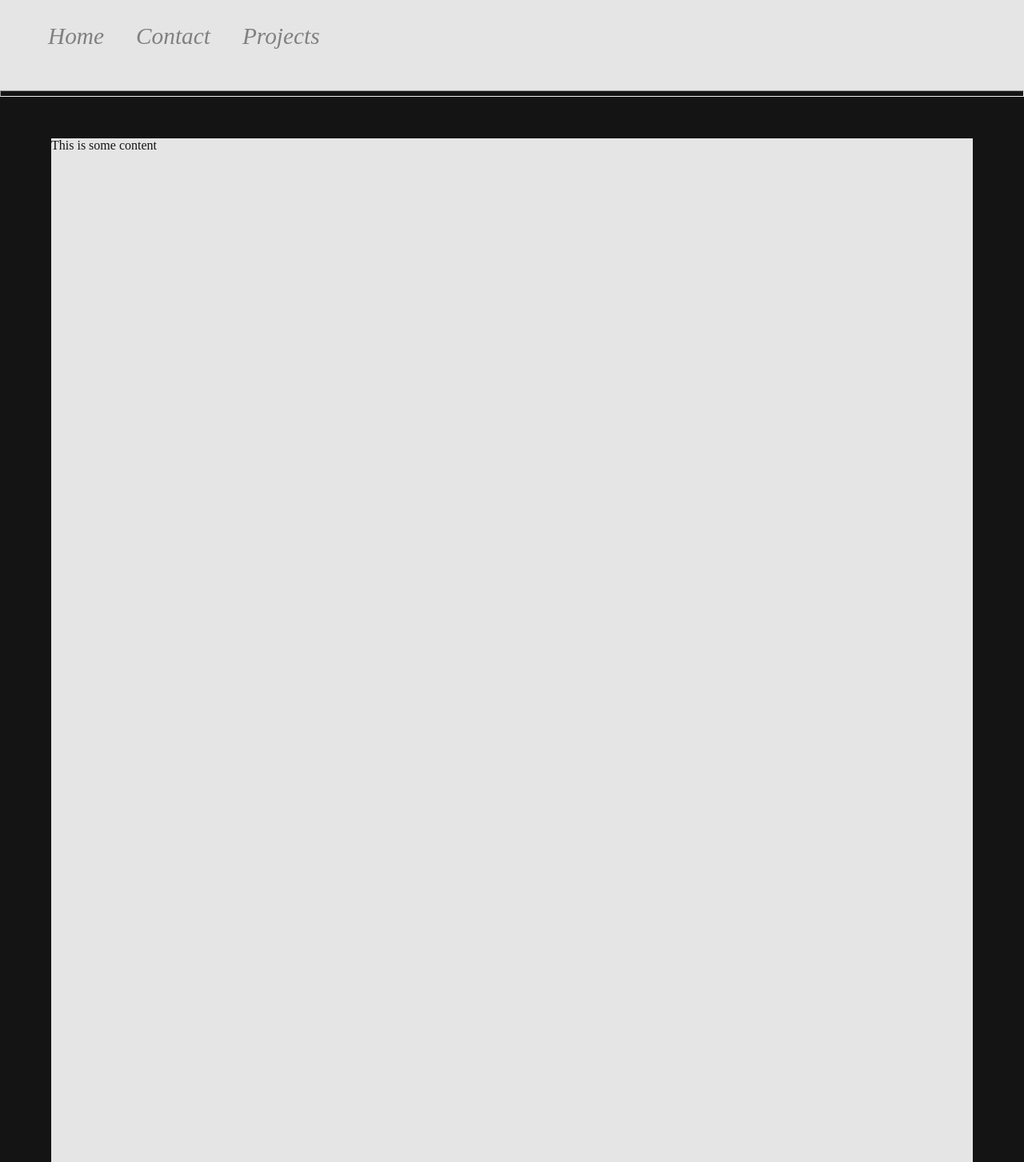
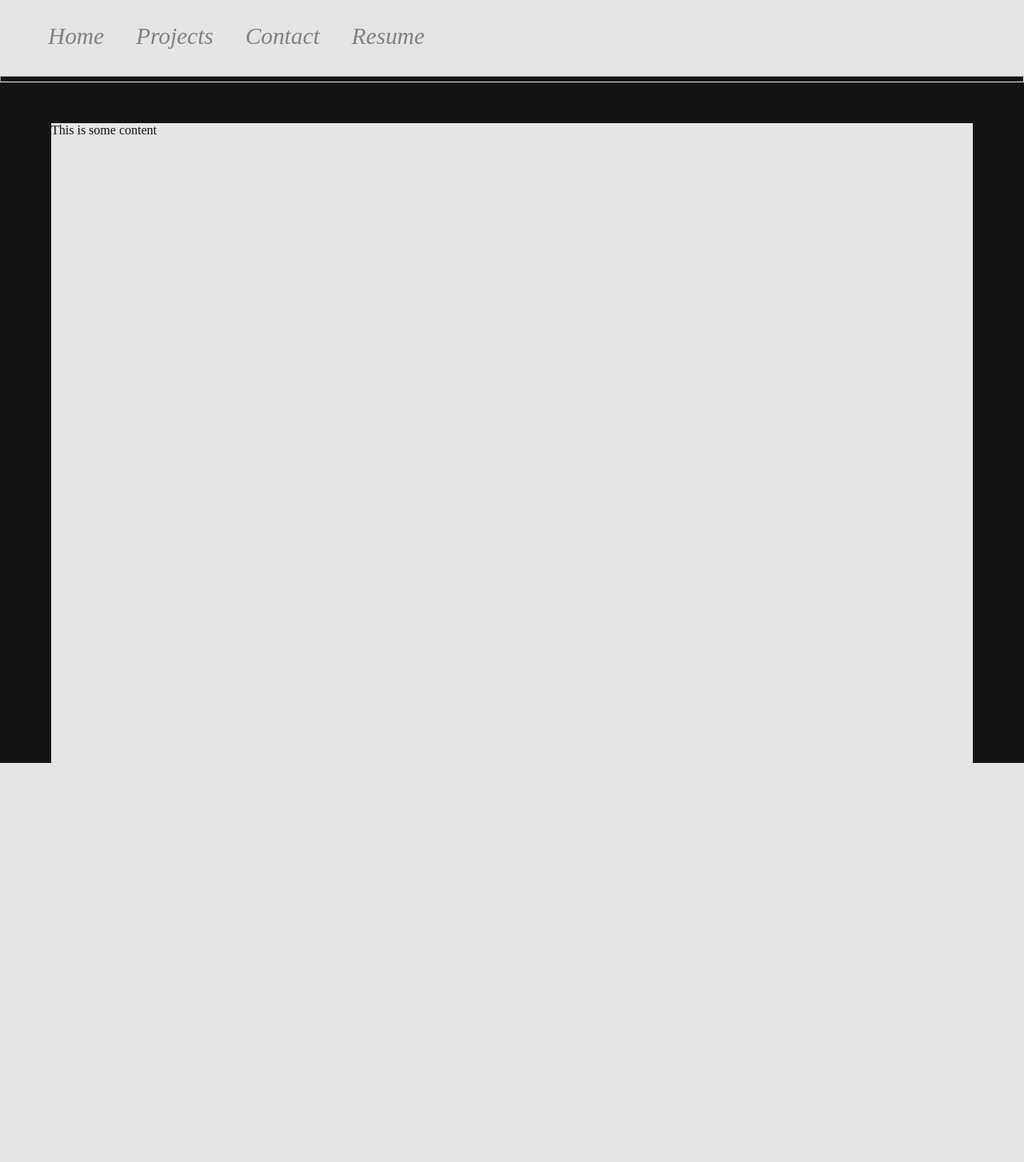
Before and after one commit to cookies-xor-cream/cookies-xor-cream.github.io, a Flask app: page / in a window 1280 px wide. Shown: the whole page at 80% size. After the commit the page ends 954 px from the top, so only its background shows below. Run offline with Flask 2, Linux system fonts and the light colour scheme.

Commit message:
Minor navbar styling adjustments

```diff
--- a/website/static/css/index.css
+++ b/website/static/css/index.css
@@ -26,6 +26,7 @@ body {
 }
 
 
+/* nav stylings */
 nav.top-nav {
 	background-color: var(--platinum);
 	color: gray;
@@ -49,13 +50,19 @@ nav.top-nav {
 
 nav.top-nav ul {
 	list-style-type:  none;
+
 	display: inline-flex;
+
+	align-content: flex-start;
+	justify-content: space-between;
+
+	position: relative;
 }
 
 nav.top-nav li {
 	margin-left: 20px;
 	margin-right: 20px;
-	height: 30pt;
+	height: 16pt;
 }
 
 nav.top-nav a {
@@ -64,8 +71,8 @@ nav.top-nav a {
 
 	display: inline-block;
 
-	transition-duration: 0.4s;
-	animation-duration: 0.4s;
+	transition-duration: 0.25s;
+	animation-duration: 0.25s;
 }
 
 nav.top-nav a:hover {
@@ -79,6 +86,7 @@ hr.breaker {
 	background-color: var(--eerie-black);
 }
 
+/* page content */
 .page-content {
 	background-color: var(--platinum);
 
@@ -86,7 +94,7 @@ hr.breaker {
 	align-self: center;
 
 	width: 90%;
-	height: 100vw;
+	height: 100vh;
 
 	margin: auto;
 }
--- a/website/templates/nav.html
+++ b/website/templates/nav.html
@@ -1,8 +1,9 @@
 <nav class="top-nav">
 	<ul>
 		<li><a href="#">Home</a></li>
+		<li><a href="#">Projects</a></li>
 		<li><a href="#">Contact</a></li>
-		<li><a href="#">Projects</a></li>
+		<li><a href="#">Resume</a></li>
 	</ul>
 
 	<hr class="breaker">
```
